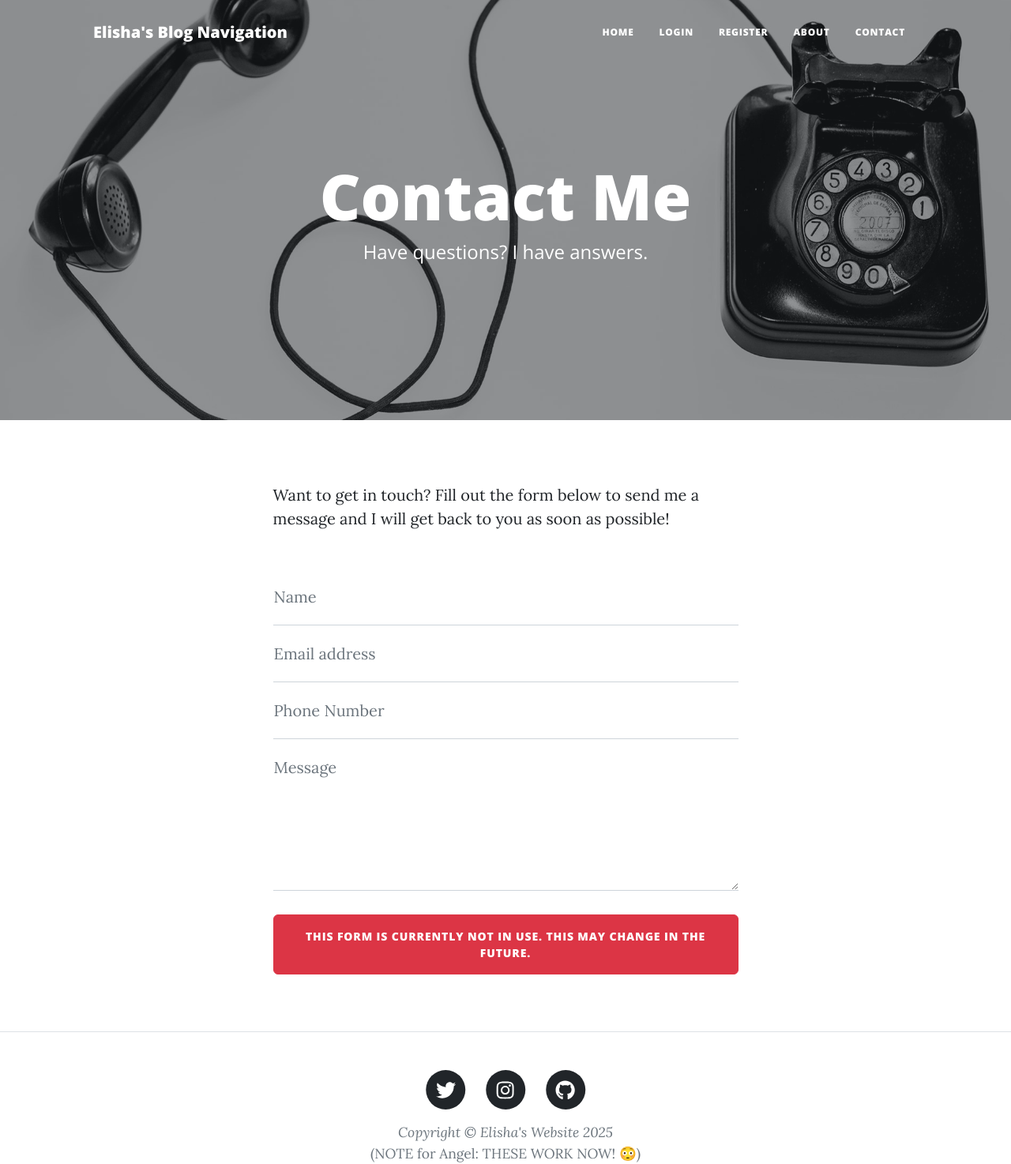
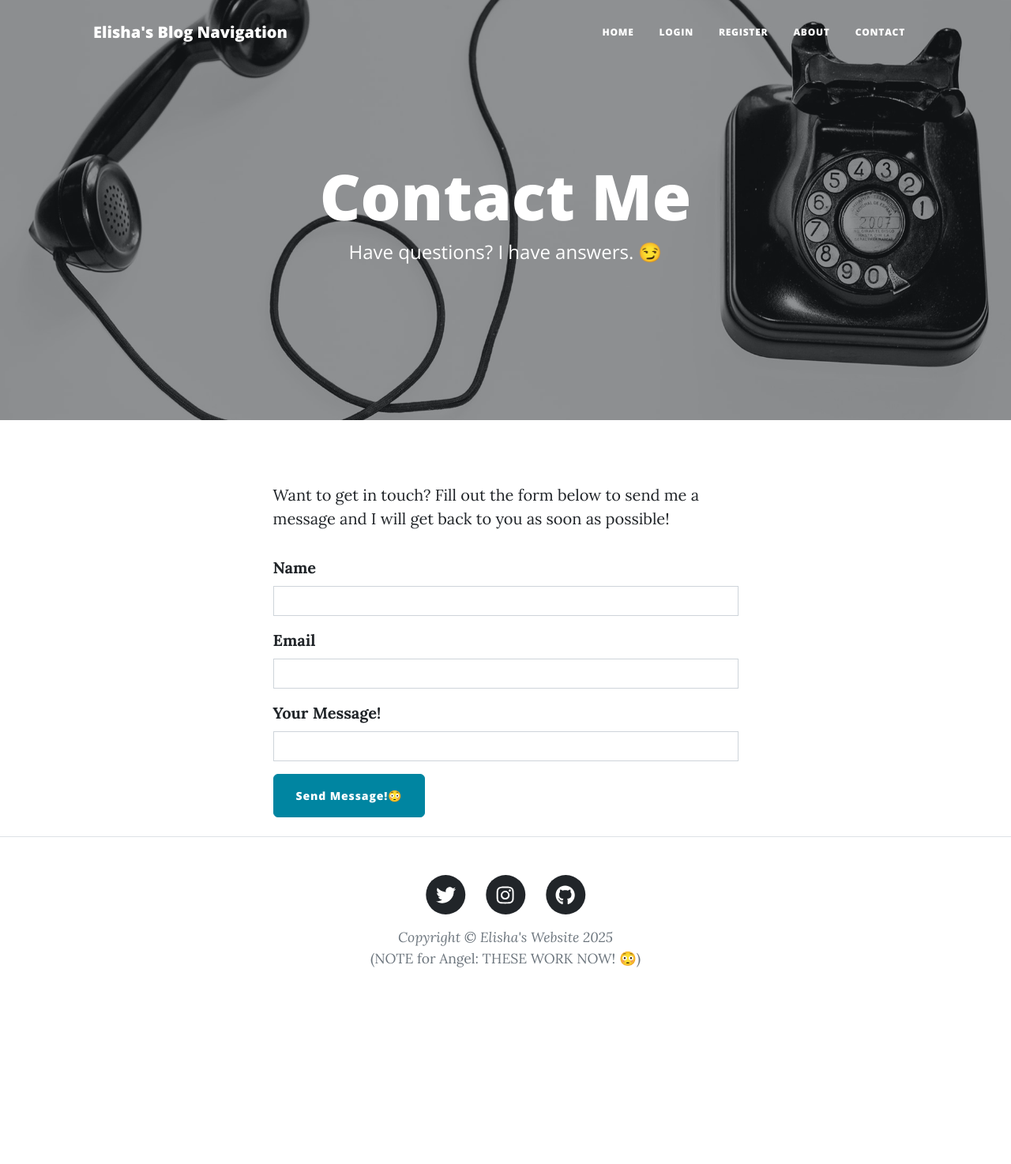
Before and after one commit to HolaSenorPython/day-70-blog-deployed, a Flask app: page /contact in a window 1280 px wide. Shown: the top 1474 px of the page at 79% size. After the commit the page ends 1225 px from the top, so only its background shows below. Run offline with Flask 3, Linux system fonts and the light colour scheme; some libraries are stand-ins or nearby versions.

Commit message:
Update contact.html
Contact html ACTUALLY will render a form and have proper submits. 😁👍

```diff
--- a/templates/contact.html
+++ b/templates/contact.html
@@ -1,5 +1,5 @@
+{% from "bootstrap5/form.html" import render_form %}
 {% include "header.html" %}
-
 <!-- Page Header-->
 <header
   class="masthead"
@@ -9,12 +9,18 @@
     <div class="row gx-4 gx-lg-5 justify-content-center">
       <div class="col-md-10 col-lg-8 col-xl-7">
         <div class="page-heading">
-          {% if msg_sent: %}
-          <h1>Successfully sent your message</h1>
-          {% else: %}
-          <h1>Contact Me</h1>
-          {% endif %}
-          <span class="subheading">Have questions? I have answers.</span>
+            <h1>Contact Me</h1>
+            <span class="subheading">Have questions? I have answers. 😏</span>
+              {% with messages = get_flashed_messages(with_categories=true) %}
+                    {% if messages %}
+                          {% for category, message in messages %}
+                              <div class="alert alert-{{ 'success' if category == 'success' else 'danger' }} alert-dismissible fade show mt-3" role="alert">
+                              {{ message }}
+                              <button type="button" class="btn-close" data-bs-dismiss="alert" aria-label="Close"></button>
+                              </div>
+                          {% endfor %}
+                    {% endif %}
+              {% endwith %}
         </div>
       </div>
     </div>
@@ -29,68 +35,8 @@
           Want to get in touch? Fill out the form below to send me a message and
           I will get back to you as soon as possible!
         </p>
-        <div class="my-5">
-          <!-- * * * * * * * * * * * * * * *-->
-          <!-- * * Simplified SB Contact Form for the Tutorial* *-->
-          <form
-            id="contactForm"
-            name="sentMessage"
-            action="{{ url_for('contact') }}"
-            method="post"
-          >
-            <div class="form-floating">
-              <input
-                class="form-control"
-                id="name"
-                name="name"
-                type="text"
-                placeholder="Enter your name..."
-                required
-              />
-              <label for="name">Name</label>
-            </div>
-            <div class="form-floating">
-              <input
-                class="form-control"
-                id="email"
-                name="email"
-                type="email"
-                placeholder="Enter your email..."
-                required
-              />
-              <label for="email">Email address</label>
-            </div>
-            <div class="form-floating">
-              <input
-                class="form-control"
-                id="phone"
-                name="phone"
-                type="tel"
-                placeholder="Enter your phone number..."
-                required
-              />
-              <label for="phone">Phone Number</label>
-            </div>
-            <div class="form-floating">
-              <textarea
-                class="form-control"
-                id="message"
-                name="message"
-                placeholder="Enter your message here..."
-                required
-                style="height: 12rem"
-              ></textarea>
-              <label for="message">Message</label>
-            </div>
-            <br />
-            <button
-              class="btn btn-danger text-uppercase"
-              id="submitButton"
-              type="submit"
-            >
-              THIS FORM IS CURRENTLY NOT IN USE. THIS MAY CHANGE IN THE FUTURE.
-            </button>
-          </form>
+         <!--RENDER FORM HERE-->
+          {{ render_form(form, novalidate=true) }}
         </div>
       </div>
     </div>
```
